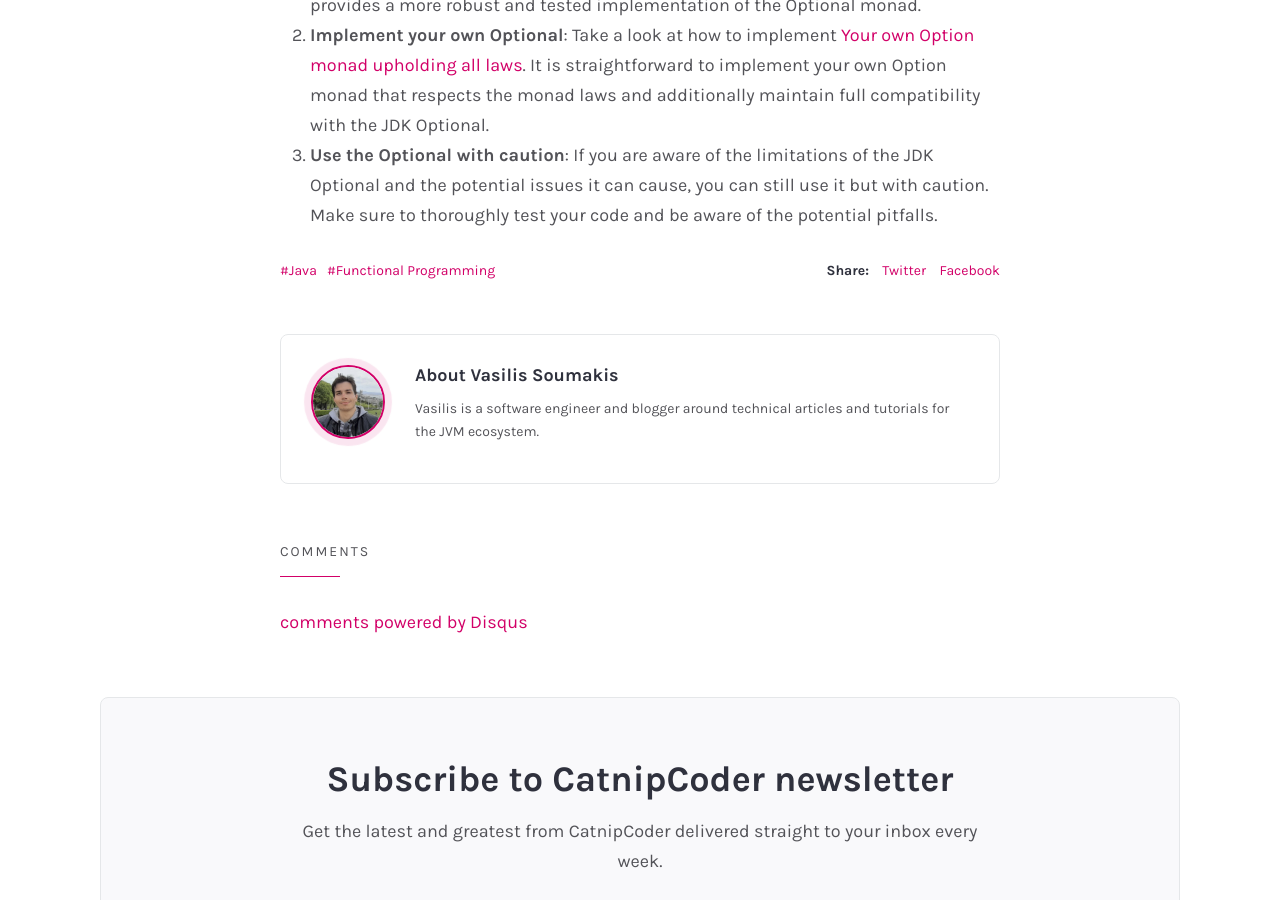
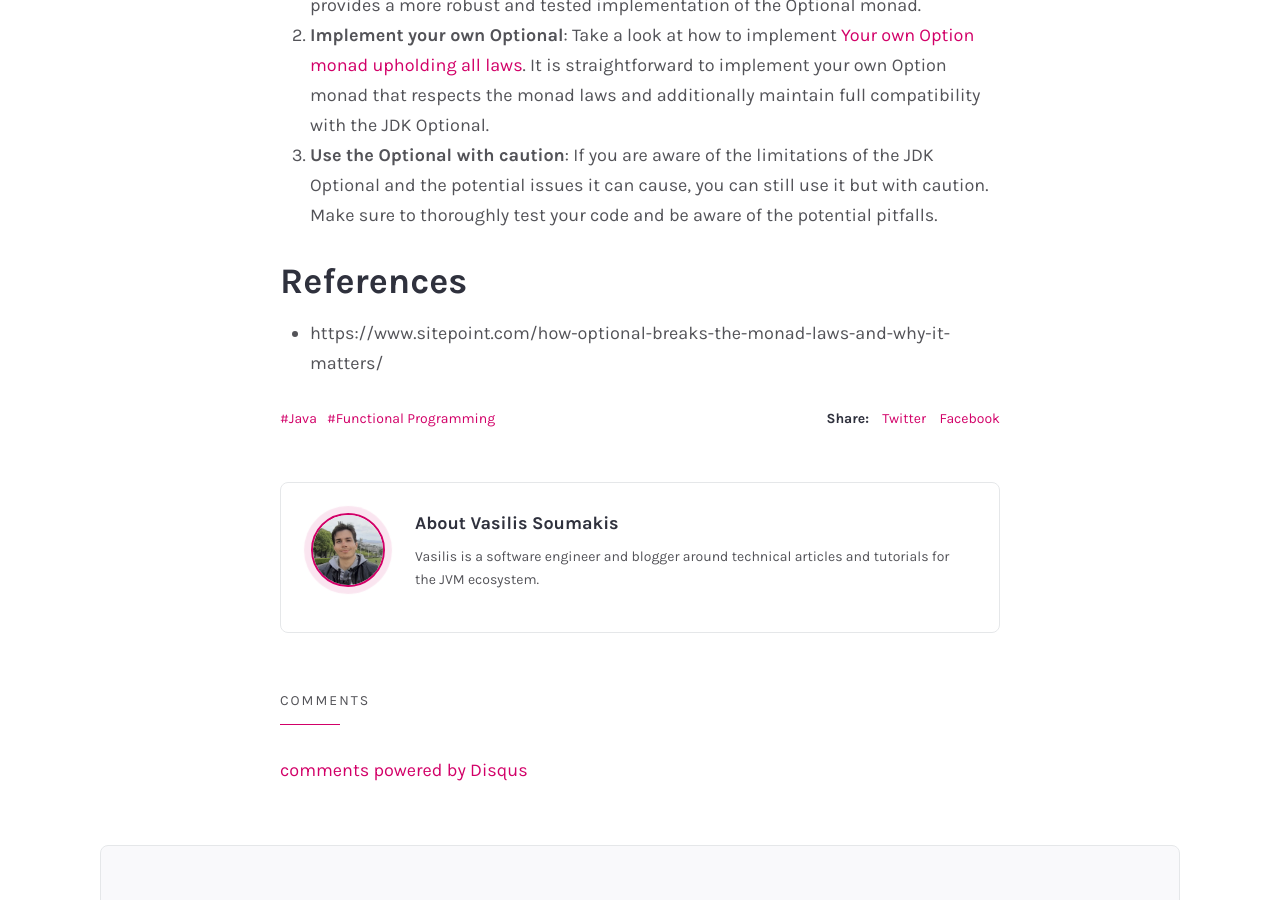
Before and after one commit to vsoum/vsoum.github.io, a Jekyll site: the page built from _posts/2024-08-01-java-optional-breaks-monad-laws.md, in a window 1280 px wide and 900 px high, scrolled down 7553 px. Built offline with Jekyll 4.4.1, drawn with Linux system fonts in a browser that asks for light colours; comment, search, counter and statistics services are not loaded.

Commit message:
monad-laws

```diff
--- a/_posts/2024-08-01-java-optional-breaks-monad-laws.md
+++ b/_posts/2024-08-01-java-optional-breaks-monad-laws.md
@@ -230,3 +230,7 @@
 3. **Use the Optional with caution**: If you are aware of the limitations of the JDK Optional and the potential issues
    it can cause, you can still use it but with caution. Make sure to thoroughly test your code and be aware of the
    potential pitfalls.
+
+## References
+
+- https://www.sitepoint.com/how-optional-breaks-the-monad-laws-and-why-it-matters/
```
